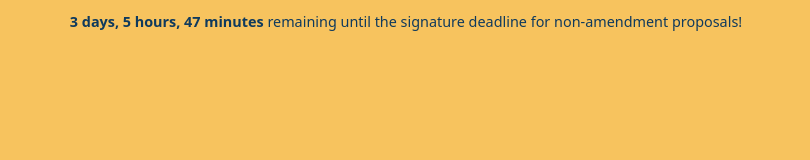
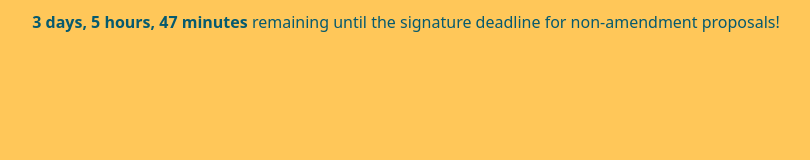
Before and after one commit to dsa-ntc/convention-countdown-banner, a plain HTML site: page index.html in a window 1280 px wide. Shown: the whole page, without its empty margins (234-1044 px from the left). Drawn offline with Linux system fonts and the light colour scheme.

Commit message:
Update index.html

```diff
--- a/index.html
+++ b/index.html
@@ -9,8 +9,8 @@
             margin: 0;
             padding: 0;
             font-family: system-ui, -apple-system, BlinkMacSystemFont, "Segoe UI", Roboto, Oxygen-Sans, Ubuntu, Cantarell, "Helvetica Neue", sans-serif;
-            background-color: #F7C35E;
-            color: #0F3A5D;
+            background-color: #ffc759;
+            color: #065a6f;
             display: flex;
             justify-content: center;
             align-items: center;
@@ -25,7 +25,7 @@
         }
 
         #countdown-text {
-            font-size: 0.9em;
+            font-size: 1em;
             font-weight: 500;
             line-height: 1.4;
         }
```
